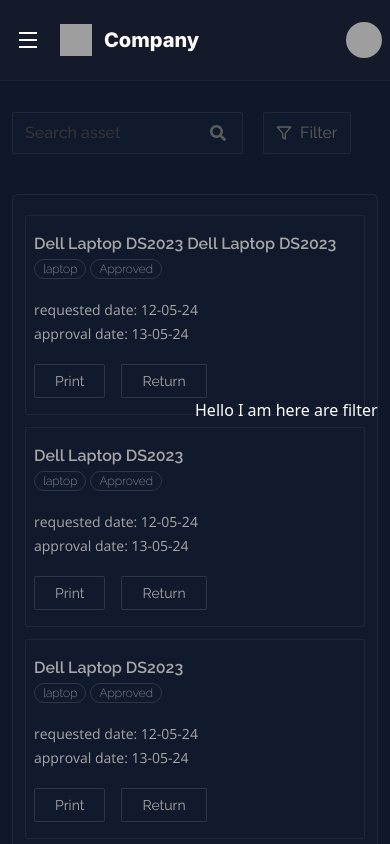
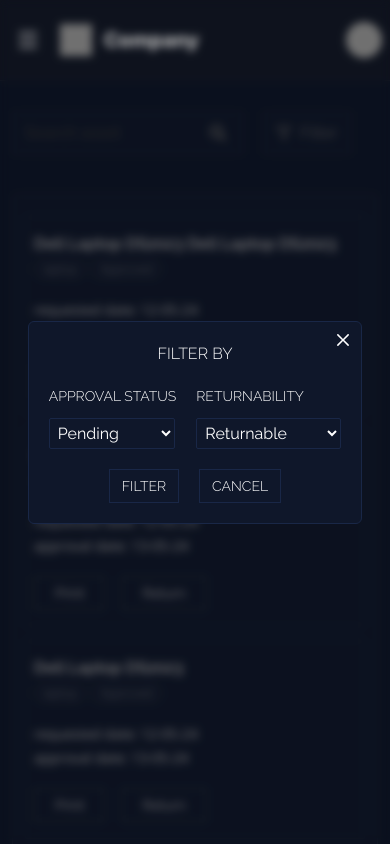
Before and after one commit to abujafarch/assetify-client, a React (Vite) app: page /my-assets in a window 390 px wide. Both pictures are taken after a click on the button "Filter". Shown: the top 844 px of the page. Built offline with nearby package versions, Linux system fonts and the light colour scheme; grey boxes are pictures that could not be loaded.

Commit message:
filter modal section done without responsiveness

```diff
--- a/src/Layout/Main.jsx
+++ b/src/Layout/Main.jsx
@@ -8,9 +8,20 @@ const Main = () => {
     const [employee, hr] = useUserStatus()
     return (
         <div className="">
-            <div className='fixed w-full z-50'><Navbar /></div>
+            <div className='fixed w-full z-40'><Navbar /></div>
 
-            <div className=''><Outlet></Outlet></div>
+            {
+                (!employee && !hr) && <div><Outlet></Outlet></div>
+            }
+
+            {
+                (employee || hr) &&
+                <div className={`bg-[#0f172a] min-h-screen pt-20 pb-5`}>
+                    <div className='lg:py-28 md:py-20 sm:pt-14 pt-8 max-w-[1320px] mx-auto px-3 sm:px-6 md:px-8 lg:px-10 text-white'>
+                        <Outlet></Outlet>
+                    </div>
+                </div>
+            }
 
             <div className=''>
                 {(employee || hr) && <hr className="border-none h-[2px] bg-[#2b3440]" />}
--- a/src/Layout/Pages/EmployeePages/MyAsset/MyAsset.jsx
+++ b/src/Layout/Pages/EmployeePages/MyAsset/MyAsset.jsx
@@ -1,15 +1,23 @@
+import { useState } from "react";
 import Filter from "../../../../components/Filter";
 import Search from "../../../../components/Search";
 import AssetItem from "./AssetItem";
+import { FiFilter } from "react-icons/fi";
 
 
 const MyAsset = () => {
+    const [filterModalOpen, setFilterModalOpen] = useState(false)
     return (
-        <div className="min-h-screen pt-20 pb-5 bg-[#0f172a] text-white">
-            <div className="lg:py-20 md:py-16 sm:pt-12 pt-8 max-w-[1320px] mx-auto px-3 sm:px-6 md:px-8 lg:px-10">
+        <div>
             <div className="flex gap-5 items-center">
                 <Search></Search>
-                    <Filter></Filter>
+
+                <button onClick={() => setFilterModalOpen(true)} className="flex border border-[#ffffff10] py-2 px-3 rounded-sm items-center font-raleway  gap-2 text-[#5e5e5e] bg-[#ffffff03]">
+                    <FiFilter></FiFilter>
+                    <p>Filter</p>
+                </button>
+
+                {filterModalOpen && <Filter setFilterModalOpen={setFilterModalOpen}></Filter>}
             </div>
             <div className="border mt-10 px-3 sm:px-5 py-5 sm:py-7 border-[#ffffff10] bg-[#ffffff03] rounded-md">
                 <div className="space-y-3">
@@ -19,7 +27,6 @@ const MyAsset = () => {
                 </div>
             </div>
         </div>
-        </div>
     );
 };
 
--- /dev/null
+++ b/src/Layout/Pages/EmployeePages/MyTeam/MyTeam.jsx
@@ -0,0 +1,12 @@
+import TeamMember from "./TeamMember";
+
+
+const MyTeam = () => {
+    return (
+        <div>
+            <TeamMember image={'https://i.ibb.co/whW8Hnb/360-F-60785976-MUAspg-GG0-Zccrdc-Xgx-XGR9ih-Q3-Iq-VNHh.jpg'} />
+        </div>
+    );
+};
+
+export default MyTeam;
--- /dev/null
+++ b/src/Layout/Pages/EmployeePages/MyTeam/TeamMember.jsx
@@ -0,0 +1,11 @@
+
+
+const TeamMember = ({image}) => {
+    return (
+        <div>
+            <img className="rounded-md" src={image} />
+        </div>
+    );
+};
+
+export default TeamMember;
--- a/src/Layout/Pages/Home/Home.jsx
+++ b/src/Layout/Pages/Home/Home.jsx
@@ -22,8 +22,8 @@ const Home = () => {
 
     else if (employee) {
         return (
-            <div className="pt-20 pb-5 bg-[#0f172a] min-h-screen">
-                <div className="lg:py-28 md:py-20 sm:pt-14 pt-8 max-w-[1320px] mx-auto grid md:grid-cols-2 lg:grid-cols-3 gap-5 px-3 sm:px-6 md:px-8 lg:px-10">
+            <div>
+                <div className="grid md:grid-cols-2 lg:grid-cols-3 gap-5 ">
                     <PendingRequest></PendingRequest>
                     <MonthlyRequests></MonthlyRequests>
                     <Event></Event>
--- a/src/Router/Router.jsx
+++ b/src/Router/Router.jsx
@@ -2,6 +2,7 @@ import { createBrowserRouter } from "react-router-dom";
 import Main from "../Layout/Main";
 import Home from "../Layout/Pages/Home/Home";
 import MyAsset from "../Layout/Pages/EmployeePages/MyAsset/MyAsset";
+import MyTeam from "../Layout/Pages/EmployeePages/MyTeam/MyTeam";
 
 export const router = createBrowserRouter([
     {
@@ -15,6 +16,10 @@ export const router = createBrowserRouter([
             {
                 path: '/my-assets',
                 element: <MyAsset></MyAsset>
+            },
+            {
+                path: '/my-team',
+                element: <MyTeam></MyTeam>
             }
         ]
     },
--- a/src/components/Filter.jsx
+++ b/src/components/Filter.jsx
@@ -1,15 +1,47 @@
+import { useReducer, useRef, useState } from "react";
+import { FaCross } from "react-icons/fa";
 import { FiFilter } from "react-icons/fi";
+import { RxCross2 } from "react-icons/rx";
 
 
-const Filter = () => {
+const Filter = ({ setFilterModalOpen }) => {
+
+    const filterFullDiv = useRef()
+    const handleFilterClose = (e) => {
+        if(filterFullDiv.current === e.target){
+            setFilterModalOpen(false)
+        }
+    }
+
     return (
-        <div>
-            <button className="flex border border-[#ffffff10] py-2 px-3 rounded-sm items-center font-raleway  gap-2 text-[#5e5e5e] bg-[#ffffff03]">
-                <FiFilter></FiFilter>
-                <p>Filter</p>
-            </button>
-            <div className="absolute bottom-1/2 left-1/2">
-                Hello I am here are filter
+        <div ref={filterFullDiv} onClick={handleFilterClose} className="fixed top-0 flex items-center justify-center bg-[#00000049] left-0 z-50 backdrop-blur-sm w-full h-full">
+            <div className="bg-[#0f172a] border relative rounded-md p-5 border-[#192747]">
+                <button onClick={() => setFilterModalOpen(false)} className="absolute text-xl right-2 top-2"><RxCross2></RxCross2></button>
+                <p className="font-raleway mb-5 text-center uppercase font-light">filter by</p>
+                <form>
+                    <div className="flex items-center justify-between gap-5">
+                        <div>
+                            <p className="text-sm uppercase font-raleway font-light">Approval Status</p>
+                            <select className="bg-transparent cursor-pointer border rounded-sm p-1 border-[#192747] outline-none font-raleway mt-3" name="approvalStatus">
+                                <option className="bg-[#0f172a]" disabled defaultChecked value="select">Select status</option>
+                                <option className="bg-[#0f172a]" value="pending">Pending</option>
+                                <option className="bg-[#0f172a]" value="approved">Approved</option>
+                            </select>
+                        </div>
+                        <div>
+                            <p className="text-sm uppercase font-raleway font-light">Returnability</p>
+                            <select className="bg-transparent cursor-pointer border rounded-sm p-1 border-[#192747] outline-none font-raleway mt-3" name="approvalStatus">
+                                <option className="bg-[#0f172a]" disabled defaultChecked value="select">Select status</option>
+                                <option className="bg-[#0f172a]" value="returnable">Returnable</option>
+                                <option className="bg-[#0f172a]" value="nonReturnable">Non-returnable</option>
+                            </select>
+                        </div>
+                    </div>
+                    <div className="mt-5 flex items-center justify-center gap-5">
+                        <button className="font-raleway px-3 py-[6px] text-sm font-light border border-[#192747] uppercase">filter</button>
+                        <p onClick={() => setFilterModalOpen(false)} className="font-raleway w-max cursor-pointer px-3 py-[6px] text-sm font-light border border-[#192747] uppercase">cancel</p>
+                    </div>
+                </form>
             </div>
         </div>
     );
```
Lines whose indentation alone changed are shown as unchanged.
